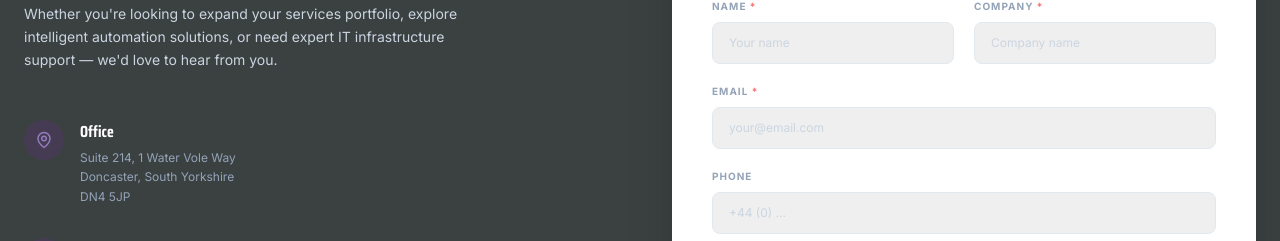
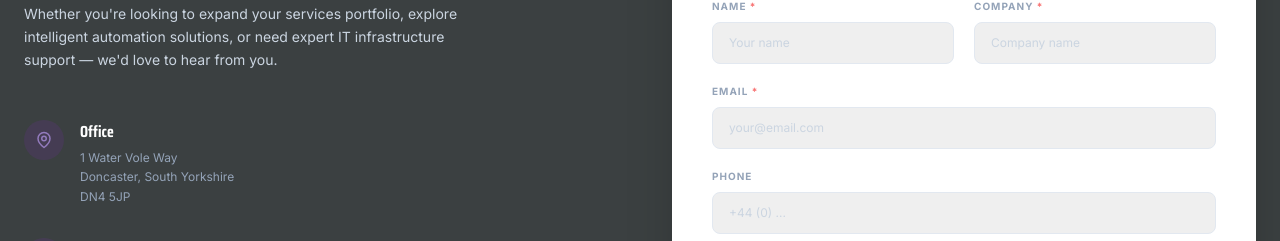
Before and after one commit to macworldgithub/collectiveip, a React (Vite) app: page /about in a window 1280 px wide. Shown: the part 3491-3732 px from the top of the page. Built offline with nearby package versions, Linux system fonts and the light colour scheme.

Commit message:
Update AboutPage.tsx

```diff
--- a/src/pages/AboutPage.tsx
+++ b/src/pages/AboutPage.tsx
@@ -482,7 +482,7 @@ export default function AboutPage() {
                       Office
                     </h4>
                     <p className="text-xs text-slate-400 leading-relaxed">
-                      Suite 214, 1 Water Vole Way
+                      1 Water Vole Way
                       <br />
                       Doncaster, South Yorkshire
                       <br />
```
